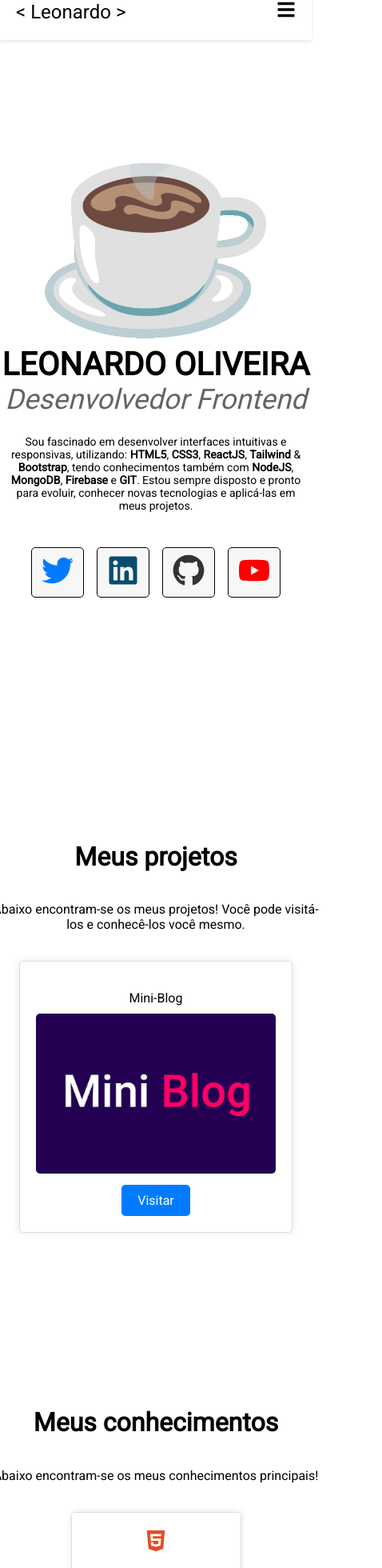
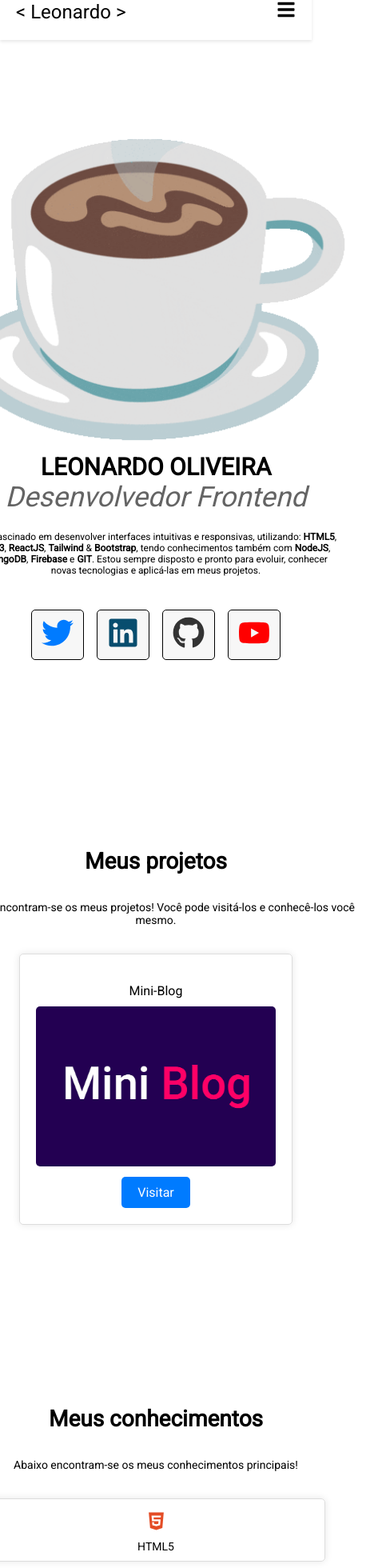
Before and after one commit to leoz11/portfolio-website, a React (Create React App) app: page / in a window 390 px wide. Shown: the part 20-1980 px from the top of the page at 80% size, 478 px wide, since content can reach past the window. Built offline with nearby package versions, Linux system fonts and the light colour scheme.

Commit message:
Updating App.css

```diff
--- a/src/App.css
+++ b/src/App.css
@@ -528,3 +528,63 @@ body,
     padding: 20px 100px;
   }
 }
+
+@media screen and (max-width: 480px) {
+  body {
+    font-size: 14px; /* Adjust the base font size */
+  }
+
+  .title {
+    font-size: 30px;
+    font-weight: bold;
+  }
+
+  .home-text {
+    font-size: 12px;
+    text-align: justify;
+    padding: 10px;
+    width: 90%;
+  }
+
+  .tech-card {
+    width: calc(100% - 20px);
+    max-width: none;
+  }
+
+  .tech-icon {
+    font-size: 25px;
+    margin: 5px;
+  }
+
+  #sobre h2 {
+    font-size: 30px;
+  }
+
+  #sobre p {
+    font-size: 14px;
+  }
+
+  #home img {
+    width: 60vh;
+    margin-top: 20px;
+  }
+
+  .video-container {
+    flex-direction: column;
+  }
+
+  .video-wrapper {
+    flex: 0 0 100%;
+    display: flex;
+    justify-content: center;
+    align-items: center;
+  }
+
+  .youtube-video {
+    width: 90%;
+  }
+
+  .redes-sociais a {
+    padding: 10px 50px;
+  }
+}
```
